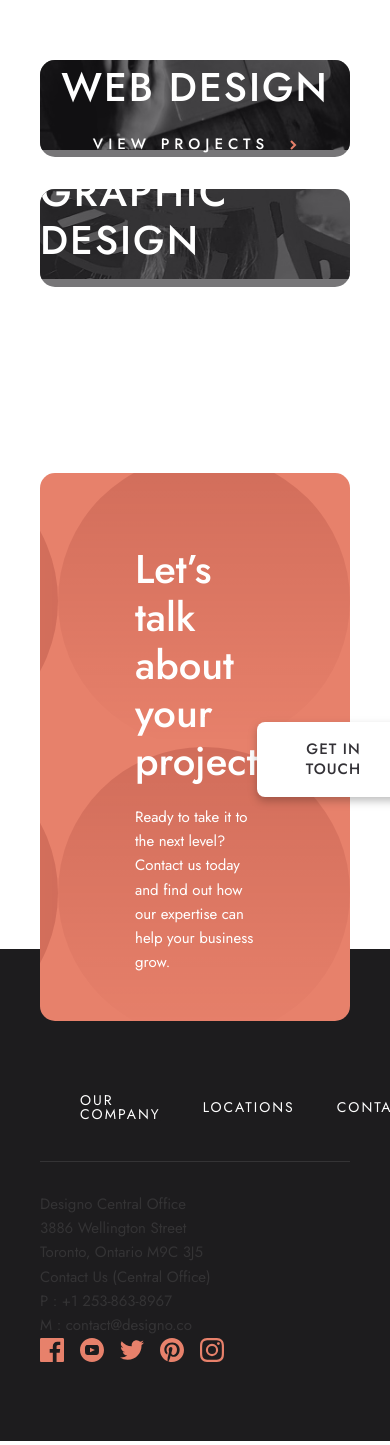
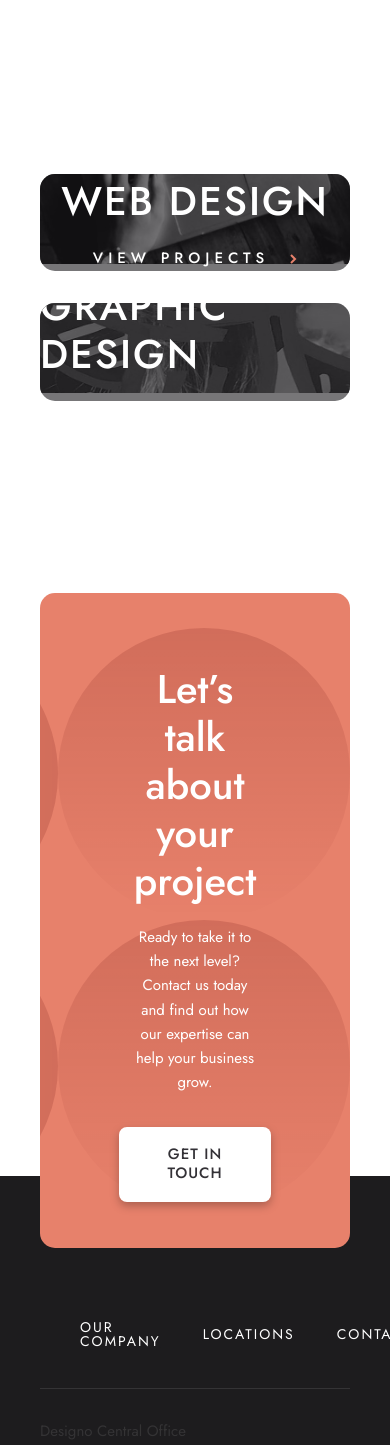
Before and after one commit to MaxTarasevich/designo-multi-page-website-react, a React (Create React App) app: page /app-design in a window 390 px wide. Shown: the part 3557-5002 px from the top of the page. Built offline with nearby package versions, Linux system fonts and the light colour scheme.

Commit message:
feat: Home page tablet design ready

```diff
--- a/src/components/Talk/Talk.scss
+++ b/src/components/Talk/Talk.scss
@@ -15,6 +15,11 @@
         background-repeat: no-repeat;
         background-position: right;
         border-radius: 15px;
+
+        @media(max-width:1200px){
+            flex-direction: column;
+            text-align: center;
+        }
     }
 
     &__info{
@@ -26,10 +31,18 @@
         @include H2;
         color:$white;
         letter-spacing: normal;
+
+        @media(max-width:1200px){
+            margin: 0 auto;
+        }
     }
 
     &__text{
         margin-top: 20px;
         color:$white;
+
+        @media(max-width:1200px){
+            margin-bottom: 32px;
+        }
     }
 }
--- a/src/components/advantage/Advantage.scss
+++ b/src/components/advantage/Advantage.scss
@@ -36,6 +36,10 @@
         flex-wrap: wrap;
         justify-content: center;
         gap: 30px;
+
+        @media (max-width:1200px){
+            top: 0px;
+        }
     }
 
 }
--- a/src/components/header/Header.scss
+++ b/src/components/header/Header.scss
@@ -6,6 +6,11 @@
     background-image: url(../../assets/shared/desktop/bg-pattern-leaf.svg);
     background-repeat: no-repeat;
     background-position: bottom left;
+
+        @media (max-width:1200px){
+            background-image: none;
+            padding-bottom: 120px;
+        }
 
     .container{
         position: relative;
--- a/src/components/projects/Projects.scss
+++ b/src/components/projects/Projects.scss
@@ -4,6 +4,11 @@
 .projects{
     position: relative;
     top:-114px;
+
+    @media (max-width:1200px){
+        top:0px;
+        padding-bottom: 120px !important;
+    }
 
     .container{
         display: grid;
```
